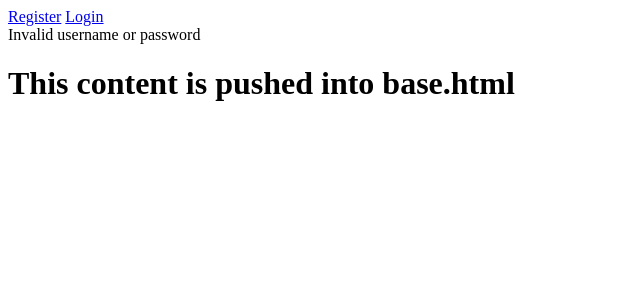
After one commit to Chriswasian/clarity, a Flask app: page /login in a window 1280 px wide. The commit adds this page. Shown: the top 300 px of the page, without its empty margins (0-640 px from the left). Run offline with Flask 3, Linux system fonts and the light colour scheme.

Commit message:
Added flash messages and content blocks

```diff
--- a/templates/base.html
+++ b/templates/base.html
@@ -25,7 +25,11 @@
         {% endif %}
     </nav>
     <!-- navigation -->
-
+    {% for message in get_flashed_messages() %}
+    <div class="flash">{{ message }}</div>
+    {% endfor %}
     <main>{% block content %}{% endblock %}<!-- page content goes here --></main>
 
 </body>
+
+</html>
--- /dev/null
+++ b/templates/login.html
@@ -0,0 +1,4 @@
+{% extends "base.html" %}
+{% block content %}
+<h1>This content is pushed into base.html</h1>
+{% endblock %}
--- /dev/null
+++ b/templates/register.html
@@ -0,0 +1,4 @@
+{% extends "base.html" %}
+{% block content %}
+<h1>This content is pushed into base.html</h1>
+{% endblock %}
```
Also changed, not shown: static/style.css (added), 2 other files.
